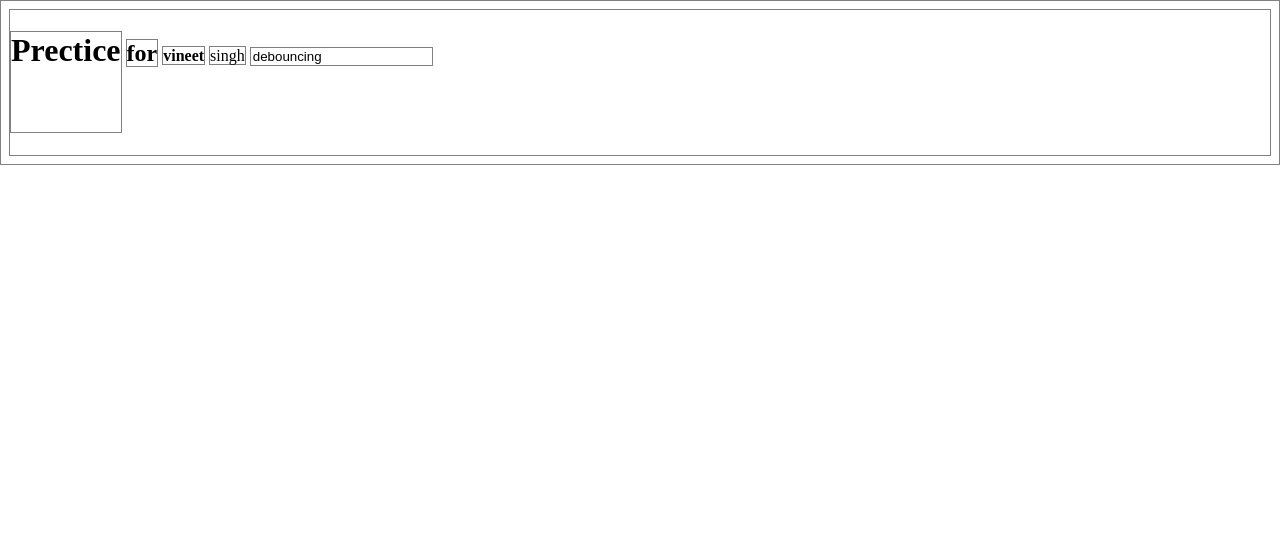
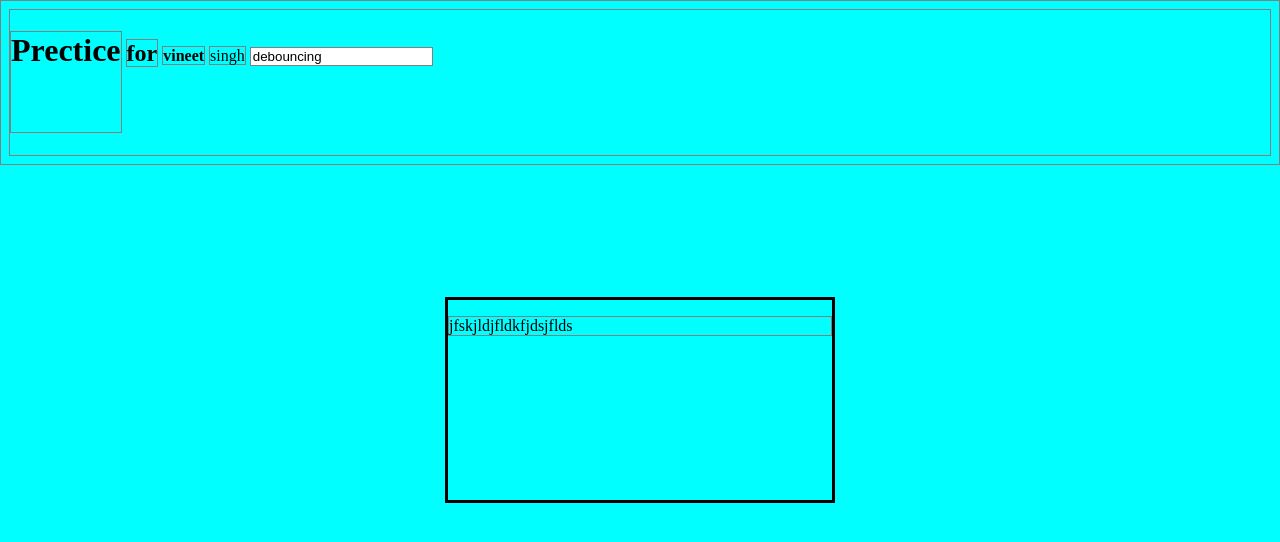
Before and after one commit to vineetcoding/For-Interview-Prep, a plain HTML site: page index.html in a window 1280 px wide. Drawn offline with Linux system fonts and the light colour scheme.

Commit message:
css_Notes

```diff
--- a/index.css
+++ b/index.css
@@ -1,5 +1,8 @@
 *{
     border: 1px solid gray;
+}
+body{
+    background-color: aqua;
 }
 h1{
     /* width: 50%; */
@@ -10,3 +13,39 @@ h2{
     display: inline; /*we can't give hight in display inline */
     /* display: initial; */
 }
+
+
+/* one way to center a Div*/
+
+.main_div{
+    border: solid black;
+    width: 30%;
+    height: 200px;
+    position: absolute;
+    top: 50%;
+    left: 50%;
+    transform: translate(-50%, -50%);
+}
+.main_div{
+    border: solid black;
+    width: 30%;
+    height: 200px;
+}
+
+/* second way to center a Div using display flex it give to pairent */
+/* Note:- if we want to center a div inside the body with dispaly flex then we have to give hight as 100vh */
+
+/* body{
+    height: 100vh;
+    background-color: aqua;
+    display: flex;
+    align-items: center;
+    justify-content: center;
+}
+.main_div{
+    border: solid black;
+    width: 30%;
+    height: 200px;
+} */
+
+/* third way to center a div */
--- a/index.html
+++ b/index.html
@@ -14,6 +14,8 @@
     <span>singh</span>
     <!-- <label>Debouncing</label> -->
     <input value="debouncing"/>
+
+    <div class="main_div"><p>jfskjldjfldkfjdsjflds</p></div>
     <script src="index.js"></script>
 </body>
 </html>
```
